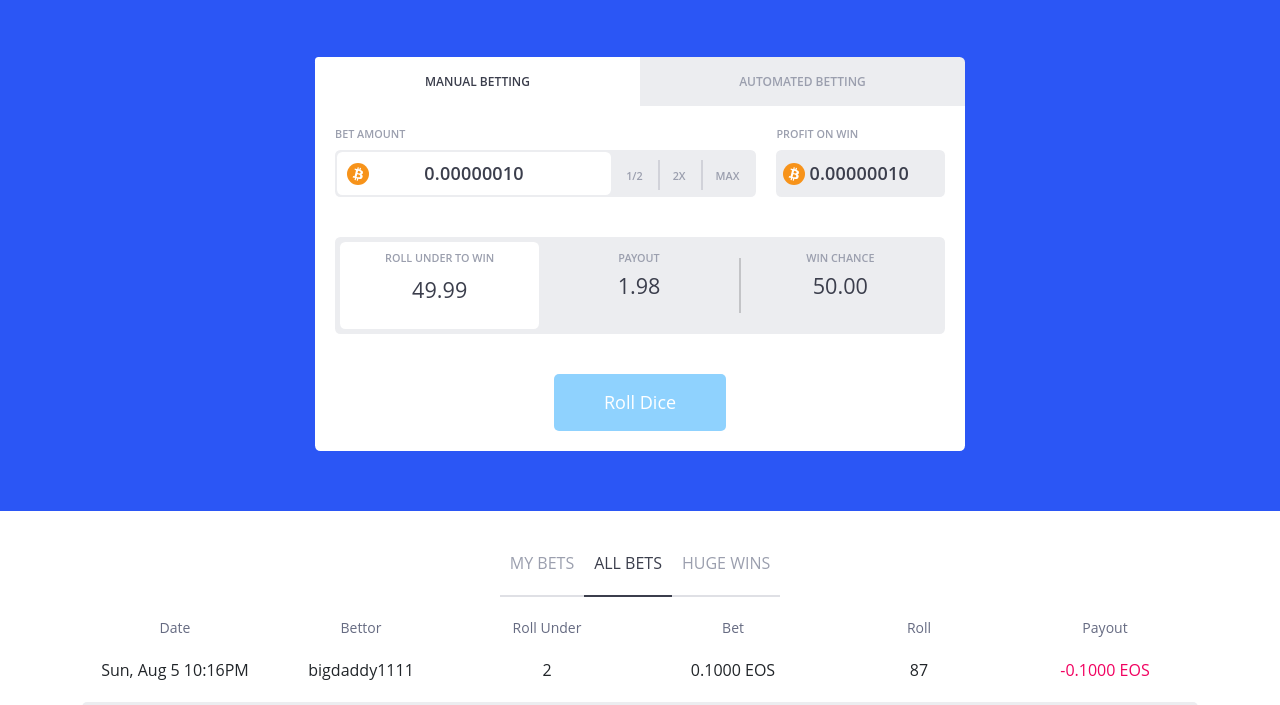
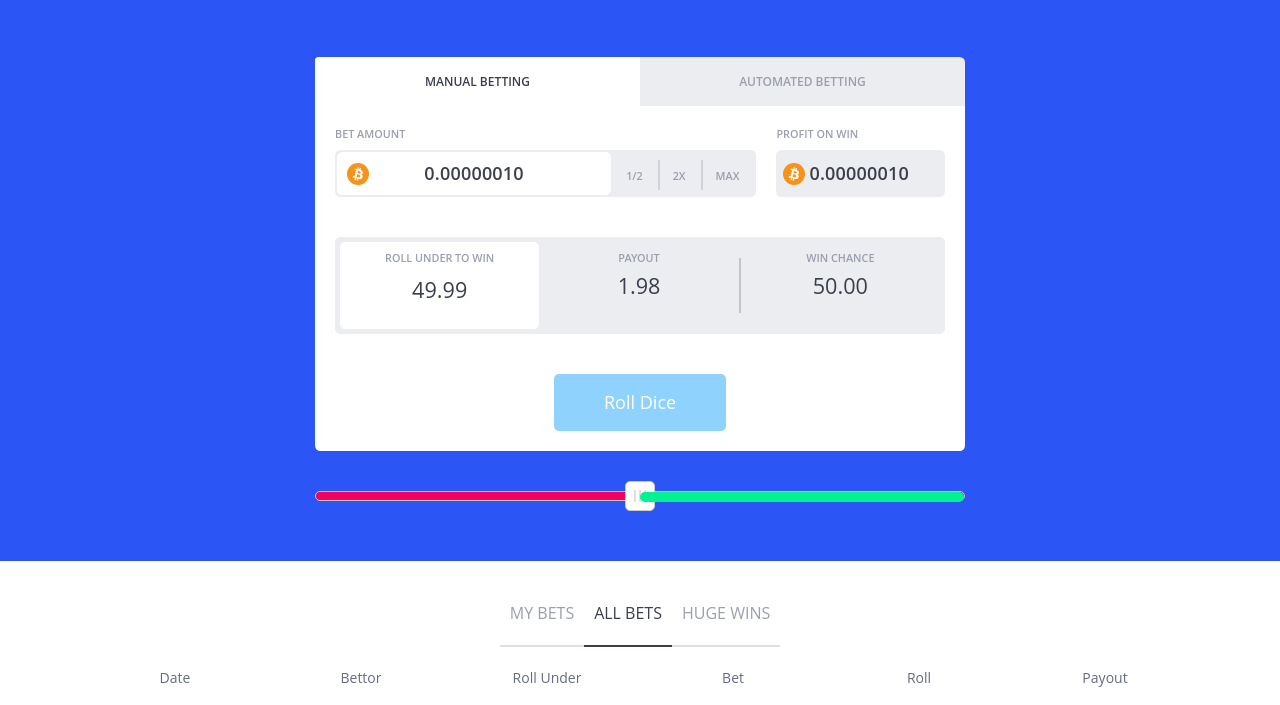
Before and after one commit to TinyQuant/kennybll.github.io, a plain HTML site: page index.html in a window 1280 px wide. Shown: the part 63-768 px from the top of the page. Drawn offline with nearby package versions, Linux system fonts and the light colour scheme.

Commit message:
Add Slider

```diff
--- a/index.css
+++ b/index.css
@@ -412,6 +412,57 @@
   border-radius: 5px;
 }
 
+.game #slider {
+  background-color: #F10260;
+  width: 100%;
+  height: 10px;
+  margin-top: 40px;
+  border-radius: 5px;
+}
+
+.game #slider #custom-handle {
+  margin-top: -15px;
+  display: flex;
+  border-radius: 5px;
+  height: 30px;
+  width: 30px;
+  margin-left: -15px;
+  background-color: #ffffff;
+  border: 1px solid #cccccc;
+  position: relative;
+  text-align: center;
+  top: 50%;
+  z-index: 1;
+  align-items: center;
+}
+
+.game #slider .ui-slider-range {
+  background-color: #02F292;
+  width: 50%;
+  position: relative;
+  float: right;
+  height: 10px;
+  margin-top: -15px;
+  border-radius: 5px;
+  display: flex;
+}
+
+.game #slider #custom-handle div {
+  margin: 0 auto;
+  display: flex;
+}
+
+.game #slider #custom-handle div div {
+  width: 2px;
+  height: 12px;
+  background: #00000020;
+  margin-right: 3px;
+}
+
+.game #slider #custom-handle div div:last-child {
+  margin-right: 0;
+}
+
 .scores {
   display: flex;
   flex-direction: column;
--- a/index.html
+++ b/index.html
@@ -7,6 +7,7 @@
   <meta http-equiv="X-UA-Compatible" content="ie=edge">
   <link rel="stylesheet" href="https://stackpath.bootstrapcdn.com/bootstrap/4.1.3/css/bootstrap.min.css" integrity="sha384-MCw98/SFnGE8fJT3GXwEOngsV7Zt27NXFoaoApmYm81iuXoPkFOJwJ8ERdknLPMO"
     crossorigin="anonymous">
+    <link rel="stylesheet" href="//code.jquery.com/ui/1.12.1/themes/base/jquery-ui.css">
   <link rel="stylesheet" href="./index.css" />
   <title>EOSBet Dice</title>
 </head>
@@ -113,6 +114,16 @@
       <div class="game-container-bottom">
         <button class="game-container-roll-btn">Roll Dice</button>
       </div>
+      <div id="slider">
+        <div id="custom-handle" class="ui-slider-handle">
+          <div>
+            <div></div>
+            <div></div>
+            <div></div>
+          </div>
+        </div>
+        <div class="ui-slider-range"></div>
+      </div>
     </div>
   </div>
 
@@ -174,12 +185,27 @@
     </div>
   </div>
 
-  <script src="https://code.jquery.com/jquery-3.3.1.slim.min.js" integrity="sha384-q8i/X+965DzO0rT7abK41JStQIAqVgRVzpbzo5smXKp4YfRvH+8abtTE1Pi6jizo"
+  <script src="https://code.jquery.com/jquery-3.3.1.min.js"
     crossorigin="anonymous"></script>
   <script src="https://cdnjs.cloudflare.com/ajax/libs/popper.js/1.14.3/umd/popper.min.js" integrity="sha384-ZMP7rVo3mIykV+2+9J3UJ46jBk0WLaUAdn689aCwoqbBJiSnjAK/l8WvCWPIPm49"
     crossorigin="anonymous"></script>
   <script src="https://stackpath.bootstrapcdn.com/bootstrap/4.1.3/js/bootstrap.min.js" integrity="sha384-ChfqqxuZUCnJSK3+MXmPNIyE6ZbWh2IMqE241rYiqJxyMiZ6OW/JmZQ5stwEULTy"
     crossorigin="anonymous"></script>
+  <script src="https://code.jquery.com/ui/1.12.1/jquery-ui.js"></script>
+  <script>$( function() {
+    var handle = $( "#custom-handle" );
+    var green = $( ".ui-slider-range" );
+    $( "#slider" ).slider({
+      value: 50,
+      max: 99,
+      min: 1,
+      step: 0.001,
+      slide: function( event, ui ) {
+        green.css('width', 100 - ui.value + '%');
+      }
+    });
+  } );
+</script>
 
 </body>
 
```
